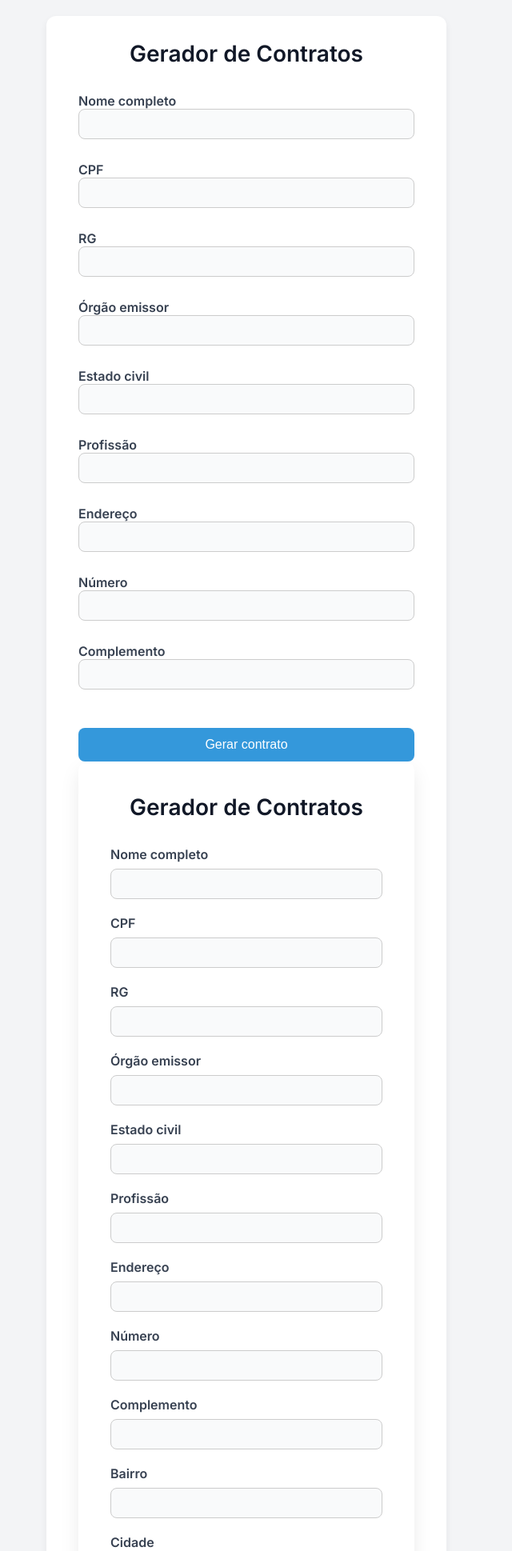
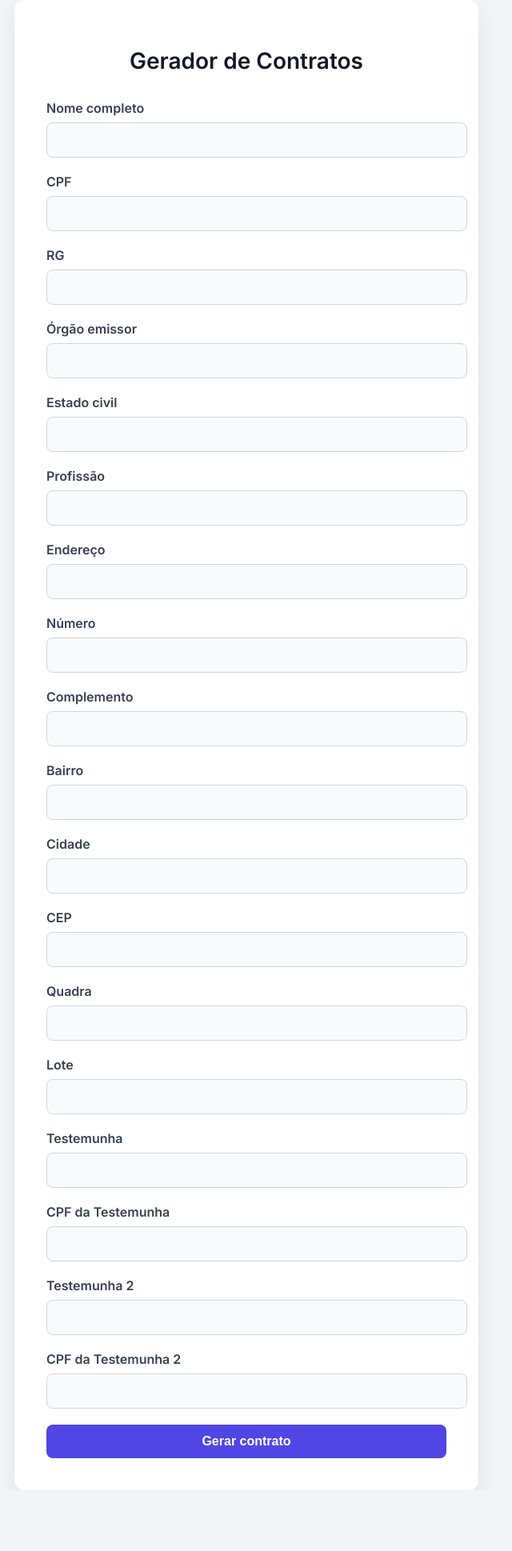
Before and after one commit to borgesr18/contratovitorino, a Flask app: page / in a window 1280 px wide. Shown: the top 1939 px of the page at 80% size, without its empty margins (332-972 px from the left). After the commit the page ends 1823 px from the top, so only its background shows below. Run offline with Flask 3, Linux system fonts and the light colour scheme.

Commit message:
Update form.html

```diff
--- a/templates/form.html
+++ b/templates/form.html
@@ -1,113 +1,6 @@
 <!DOCTYPE html>
 <html lang="pt-BR">
 <head>
-    <meta charset="utf-8">
-    <title>Gerador de Contratos</title>
-    <link rel="preconnect" href="https://fonts.googleapis.com">
-    <link rel="preconnect" href="https://fonts.gstatic.com" crossorigin>
-    <link href="https://fonts.googleapis.com/css2?family=Inter:wght@400;600&display=swap" rel="stylesheet">
-    <style>
-        * {
-            box-sizing: border-box;
-        }
-        body {
-            margin: 0;
-            font-family: 'Inter', sans-serif;
-            background: #f5f7fa;
-            display: flex;
-            align-items: center;
-            justify-content: center;
-            min-height: 100vh;
-            padding: 20px;
-        }
-        .form-container {
-            background: #fff;
-            border-radius: 12px;
-            box-shadow: 0 4px 10px rgba(0,0,0,0.06);
-            max-width: 500px;
-            width: 100%;
-            padding: 30px 40px;
-        }
-        h1 {
-            margin-top: 0;
-            margin-bottom: 20px;
-            font-size: 24px;
-            text-align: center;
-            color: #333;
-        }
-        label {
-            display: block;
-            margin-bottom: 12px;
-            font-weight: 600;
-            color: #444;
-        }
-        input[type="text"] {
-            width: 100%;
-            padding: 10px;
-            border: 1px solid #ccc;
-            border-radius: 8px;
-            font-size: 14px;
-        }
-        button {
-            margin-top: 20px;
-            width: 100%;
-            padding: 12px;
-            background: #3498db;
-            color: #fff;
-            border: none;
-            border-radius: 8px;
-            font-size: 16px;
-            cursor: pointer;
-            transition: background 0.2s ease, transform 0.2s ease;
-        }
-        button:hover {
-            background: #2c82c9;
-            transform: translateY(-2px);
-        }
-        .status {
-            text-align: center;
-            padding: 10px;
-            border-radius: 8px;
-            background: #eaf7ff;
-            color: #1a78c2;
-            margin-bottom: 20px;
-        }
-    </style>
-</head>
-<body>
-<div class="form-container">
-    <h1>Gerador de Contratos</h1>
-    {% if status %}<p class="status">{{ status }}</p>{% endif %}
-    <form method="post" action="/">
-        <label>Nome completo
-            <input type="text" name="Comprador" required>
-        </label>
-        <label>CPF
-            <input type="text" name="CPF" required>
-        </label>
-        <label>RG
-            <input type="text" name="RG" required>
-        </label>
-        <label>Órgão emissor
-            <input type="text" name="Emissor" required>
-        </label>
-        <label>Estado civil
-            <input type="text" name="EstadoCivil" required>
-        </label>
-        <label>Profissão
-            <input type="text" name="Profissao" required>
-        </label>
-        <label>Endereço
-            <input type="text" name="Endereco" required>
-        </label>
-        <label>Número
-            <input type="text" name="Numero" required>
-        </label>
-        <label>Complemento
-            <input type="text" name="Complemento" required>
-        </label>
-        <button type="submit">Gerar contrato</button>
-
   <meta charset="UTF-8">
   <meta name="viewport" content="width=device-width, initial-scale=1.0">
   <title>Gerador de Contratos</title>
```
